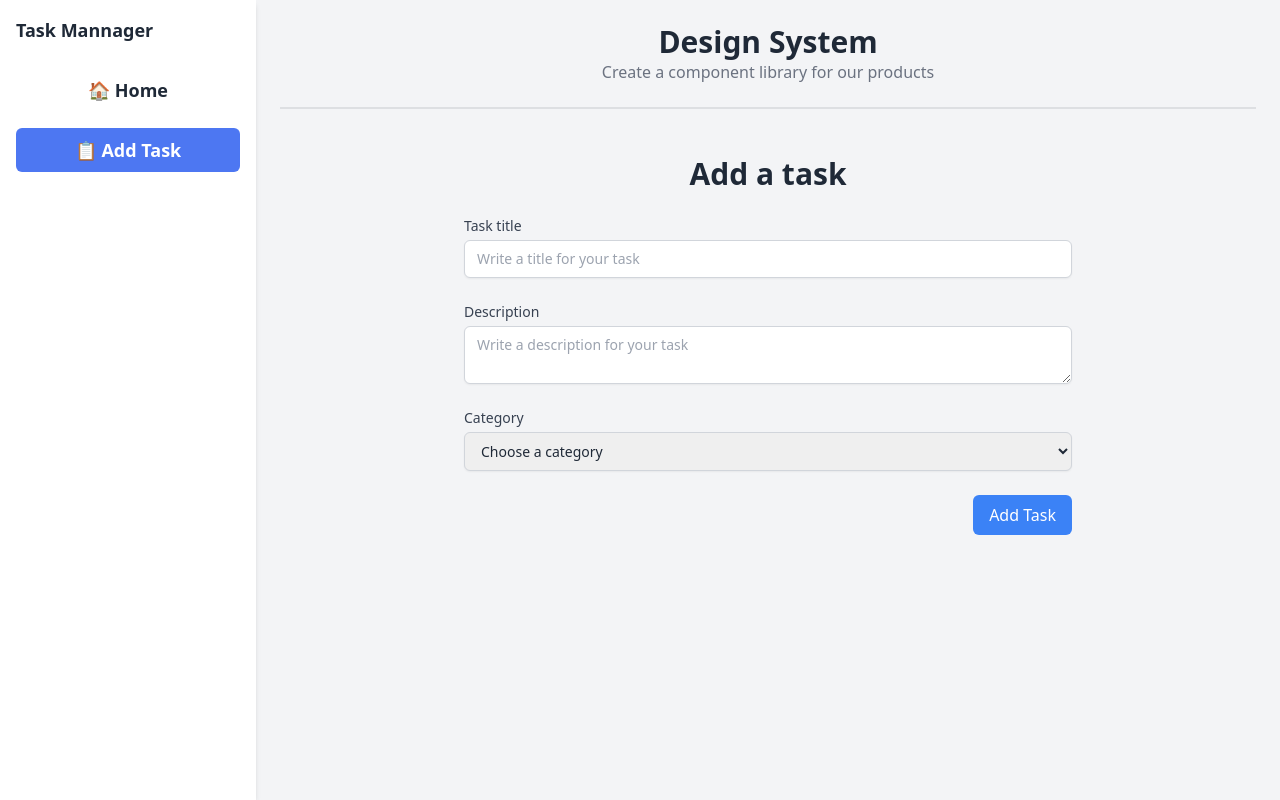
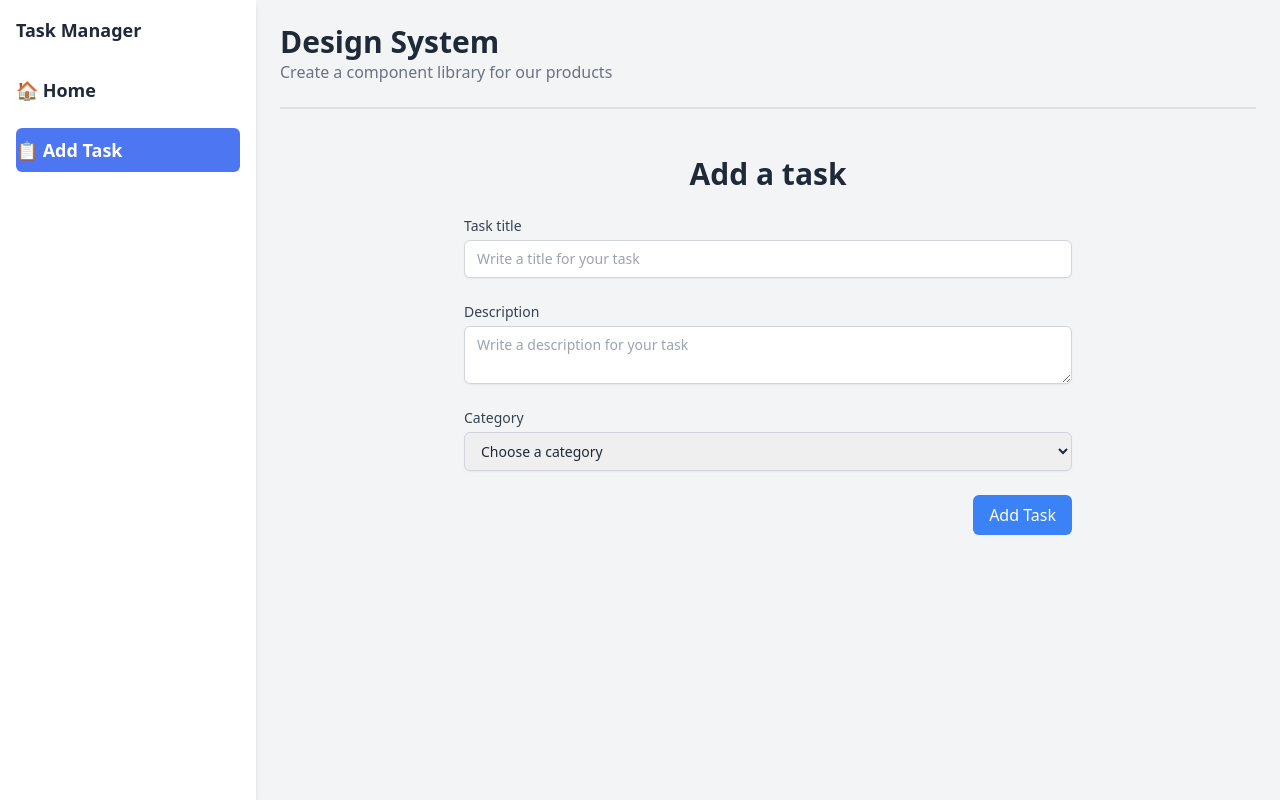
Before and after one commit to rianhasansiam/Task-Management-App, a React (Vite) app: page /taskPage/taskAdd in a window 1280 px wide. Built offline with nearby package versions, Linux system fonts and the light colour scheme.

Commit message:
task page added

```diff
--- a/src/Page/TaskPage.jsx
+++ b/src/Page/TaskPage.jsx
@@ -1,102 +1,46 @@
-import React, { useState } from 'react'
-import PropTypes from 'prop-types'
-import TaskList from '../Components/TaskList';
-import { Link, NavLink, Outlet } from 'react-router-dom';
+import React from 'react';
+import PropTypes from 'prop-types';
+import { NavLink, Outlet } from 'react-router-dom';
 
-const TaskPage = props => {
-
-
+const TaskPage = (props) => {
   return (
-    <div className="flex h-screen bg-gray-100">
-
-
-
-
-
+    <div className="flex flex-col md:flex-row h-screen bg-gray-100">
       {/* Sidebar */}
-    <div className="w-1/5 bg-white shadow-md p-4 space-y-6">
-      <div className="font-semibold text-lg">Task Mannager</div>
-
+      <div className="w-full md:w-1/5 bg-white shadow-md p-4 space-y-6">
+        <div className="font-semibold text-lg text-center md:text-left">Task Manager</div>
 
         <nav className="space-y-4 flex flex-col">
-        <NavLink to='/taskPage/taskHome' className=" text-center py-2 rounded-md text-lg font-semibold ">
+          <NavLink
+            to="/taskPage/taskHome"
+            className="text-center md:text-left py-2 rounded-md text-lg font-semibold"
+          >
             🏠 Home
           </NavLink>
 
-        <NavLink to='/taskPage/taskAdd' className="text-center py-2 rounded-md text-lg font-semibold">
+          <NavLink
+            to="/taskPage/taskAdd"
+            className="text-center md:text-left py-2 rounded-md text-lg font-semibold"
+          >
             📋 Add Task
           </NavLink>
-
-
         </nav>
-
-
-
-
       </div>
 
-
-
-
-
-
       {/* Main Content */}
-    <div className="flex-1 p-6">
-      <header className="text-center">
-
-
-          <h1 className="text-3xl font-bold">Design System</h1>
+      <div className="flex-1 p-4 md:p-6">
+        <header className="text-center md:text-left">
+          <h1 className="text-2xl md:text-3xl font-bold">Design System</h1>
           <p className="text-gray-500">Create a component library for our products</p>
-
-
         </header>
 
+        <Outlet />
 
-<Outlet></Outlet>
-
-
-
-
-
-
-{/*
-      <div className="space-y-4">
-        {tasks.map((task, index) => (
-          <div key={index} className="flex justify-between items-center bg-white shadow-md p-4 rounded-md">
-            <div className="flex items-center space-x-4">
-              <input type="checkbox" checked={parseInt(task.progress.split('/')[0]) > 0} className="h-5 w-5" />
-              <span>{task.title}</span>
-            </div>
-            <span className="text-gray-500">{task.progress}</span>
-          </div>
-        ))}
-      </div>
-
-
-      <div className="fixed bottom-0 left-1/5 w-4/5 bg-gray-200 p-4 flex justify-between items-center">
-        <div className="flex items-center space-x-4">
-          <div className="bg-gray-400 w-12 h-12"></div>
-          <div>
-            <p className="font-semibold">In The Mood</p>
-            <p className="text-gray-500">Glenn Miller</p>
+        {/* Add any additional content/components here */}
       </div>
     </div>
-        <button className="bg-blue-500 p-2 rounded-full text-white">▶️</button>
-      </div>
- */}
+  );
+};
 
+TaskPage.propTypes = {};
 
-
-
-
-
-    </div>
-  </div>
-
-
-  )
-}
-
-TaskPage.propTypes = {}
-
-export default TaskPage
+export default TaskPage;
```
Lines whose indentation alone changed are shown as unchanged.
